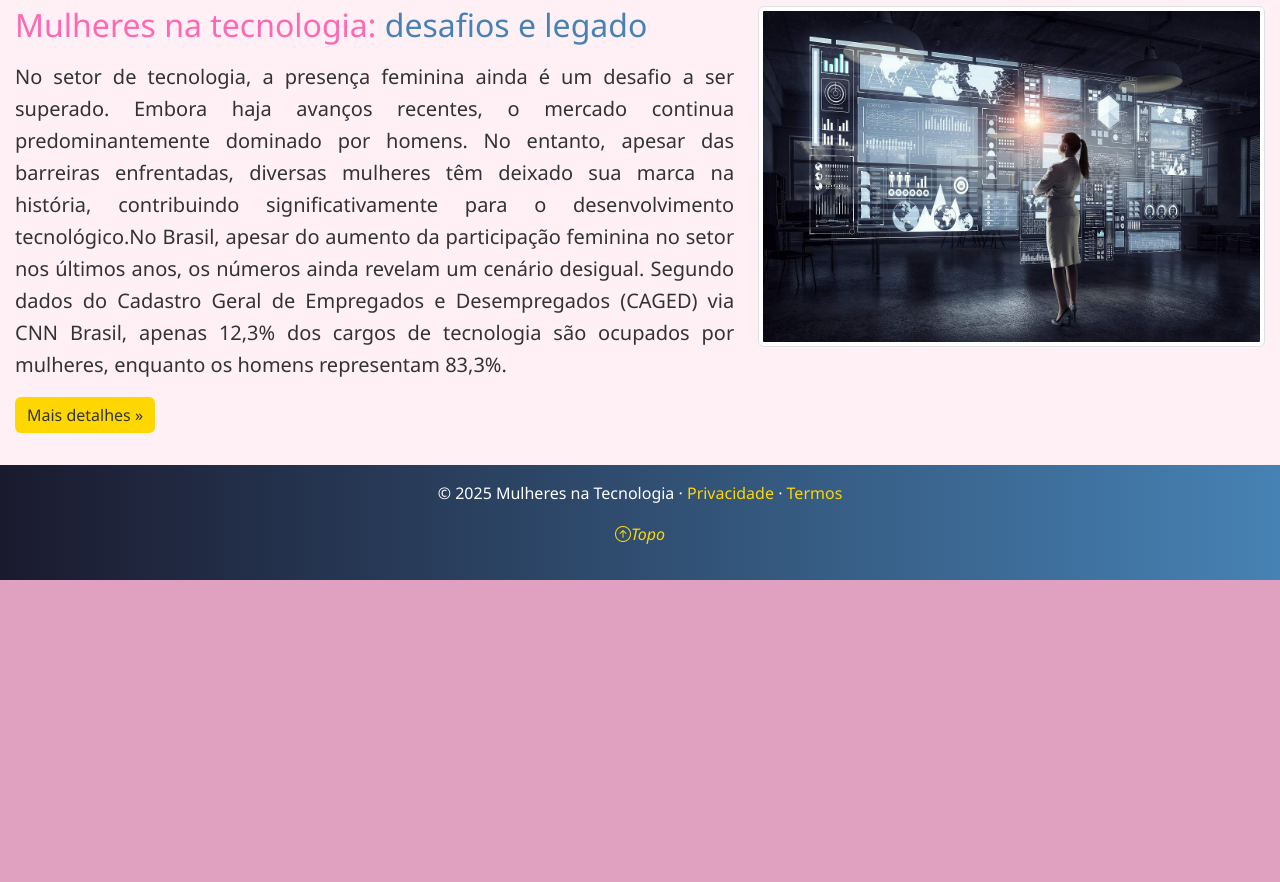
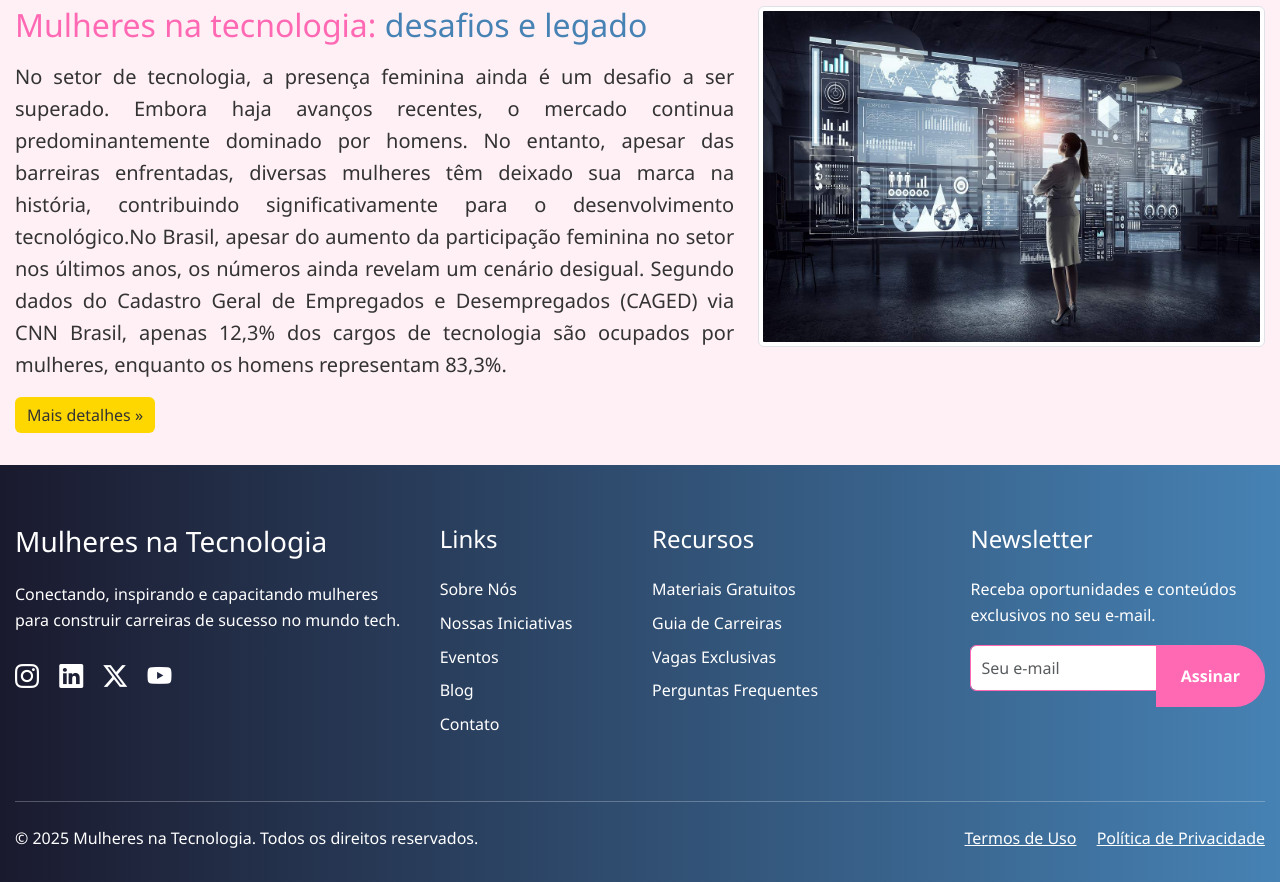
Before and after one commit to Ana-Karoline-Tech/Mulheres-na-tecnologia-projeto-recode, a website: page frontend/artigos.html in a window 1280 px wide. Shown: the part 2905-3787 px from the top of the page. Before the commit the page ends 3485 px from the top, so only its background shows below. Drawn offline with nearby package versions, Linux system fonts and the light colour scheme; files that its build step writes are made by us from their sources.

Commit message:
Atualizei o footer da página artigos

```diff
--- a/frontend/artigos.css
+++ b/frontend/artigos.css
@@ -160,33 +160,43 @@ body {
   margin: 3rem 0;
   border-top: 2px solid #ffd700; /* Dourado */
 }
-
-/* Rodapé */
-.rodape {
- background-color: #4682b4; /* Azul médio */
+            /* FOOTER */
+footer {
+            background: linear-gradient(to right, var(--azul-escuro), var(--azul-medio));
             color: white;
-  padding: 1rem 0;
-  text-align: center;
-  margin: 0;
+            padding: 60px 0 30px;
             width: 100vw;
-  position: relative;/* Garante que fique no fluxo normal */
-  left: 50%;         /* Corrige o deslocamento causado pelo 100vw */
-  right: 50%;
-  transform: translateX(-50%);
+            margin-left: calc(-50vw + 50%);
+            margin-right: calc(-50vw + 50%);
+            position: relative;
         }
 
-.rodape a {
-  color: #ffd700; /* Dourado */
+        .footer-links a {
+            color: white;
             text-decoration: none;
+            transition: all 0.3s;
+            display: block;
+            margin-bottom: 8px;
         }
 
-.rodape a:hover {
-  color: #ff69b4; /* Rosa médio */
+        .footer-links a:hover {
+            color: var(--dourado);
+            padding-left: 5px;
         }
 
-.voltar-topo {
-  margin-left: auto;
+      .btn-rosa {
+        background-color: var(--rosa-medio) !important;
+        color: #fff !important;
+        border: none;
+        border-radius: 0 25px 25px 0;
+        font-weight: 600;
+        transition: background 0.3s;
       }
+
+      .btn-rosa:hover {
+        background-color: var(--rosa-escuro) !important;
+      }
+
 
 /* Dark Mode - Estilos do tema escuro */
 body.tema-escuro {
--- a/frontend/artigos.html
+++ b/frontend/artigos.html
@@ -189,11 +189,64 @@
           </div>
         </div>
 
-        <footer class="rodape">
-          <p>&copy; 2025 Mulheres na Tecnologia &middot; <a href="#">Privacidade</a> &middot; <a href="#">Termos</a></p>
-          <p class="voltar-topo"><a href="#"><i class="bi bi-arrow-up-circle">Topo</i></a></p>
-        </footer>
-      </main>
+      <footer>
+        <div class="container">
+            <div class="row">
+                <div class="col-lg-4 mb-4">
+                    <h3 class="text-white mb-4">Mulheres na Tecnologia</h3>
+                    <p>Conectando, inspirando e capacitando mulheres para construir carreiras de sucesso no mundo tech.</p>
+                    <div class="mt-4">
+                        <a href="#" class="text-white me-3"><i class="bi bi-instagram fs-4"></i></a>
+                        <a href="#" class="text-white me-3"><i class="bi bi-linkedin fs-4"></i></a>
+                        <a href="#" class="text-white me-3"><i class="bi bi-twitter-x fs-4"></i></a>
+                        <a href="#" class="text-white"><i class="bi bi-youtube fs-4"></i></a>
+                    </div>
+                </div>
+
+                <div class="col-lg-2 col-md-4 mb-4">
+                    <h4 class="text-white mb-4">Links</h4>
+                    <ul class="list-unstyled footer-links">
+                        <li><a href="#">Sobre Nós</a></li>
+                        <li><a href="#">Nossas Iniciativas</a></li>
+                        <li><a href="#">Eventos</a></li>
+                        <li><a href="#">Blog</a></li>
+                        <li><a href="#">Contato</a></li>
+                    </ul>
+                </div>
+
+                <div class="col-lg-3 col-md-4 mb-4">
+                    <h4 class="text-white mb-4">Recursos</h4>
+                    <ul class="list-unstyled footer-links">
+                        <li><a href="#">Materiais Gratuitos</a></li>
+                        <li><a href="#">Guia de Carreiras</a></li>
+                        <li><a href="#">Vagas Exclusivas</a></li>
+                        <li><a href="#">Perguntas Frequentes</a></li>
+                    </ul>
+                </div>
+
+                <div class="col-lg-3 col-md-4 mb-4">
+                    <h4 class="text-white mb-4">Newsletter</h4>
+                    <p>Receba oportunidades e conteúdos exclusivos no seu e-mail.</p>
+                    <div class="input-group mb-3">
+                        <input type="email" class="form-control" placeholder="Seu e-mail">
+                        <button class="btn btn-rosa" type="button">Assinar</button>
+                    </div>
+                </div>
+            </div>
+
+            <hr class="my-4 bg-light opacity-10">
+
+            <div class="row">
+                <div class="col-md-6 text-center text-md-start">
+                    <p class="mb-0">© 2025 Mulheres na Tecnologia. Todos os direitos reservados.</p>
+                </div>
+                <div class="col-md-6 text-center text-md-end">
+                    <a href="#" class="text-white me-3">Termos de Uso</a>
+                    <a href="#" class="text-white">Política de Privacidade</a>
+                </div>
+            </div>
+        </div>
+      </footer>
 
       <script
         src="https://cdn.jsdelivr.net/npm/bootstrap@5.2.3/dist/js/bootstrap.bundle.min.js"
--- a/frontend/global.css
+++ b/frontend/global.css
@@ -82,6 +82,10 @@
   font-family: 'Courier New', monospace;
   font-weight: 700;
   position: relative;
+}
+
+html {
+  scroll-behavior: smooth;
 }
 
 /* .title-code::before {
@@ -472,6 +476,12 @@
   padding: 15px;
 }
 
+.card.h-100 {
+  min-height: 320px; /* ajuste conforme necessário */
+  display: flex;
+  flex-direction: row;
+}
+
 /* Dark Mode - Estilos do tema escuro */
 body.tema-escuro {
   background-color: #1a1a2e;
```
Also changed, not shown: index.html (+1 -1 lines). Lines whose indentation alone changed are shown as unchanged.
